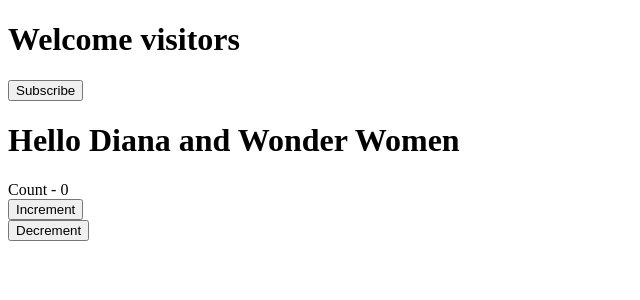
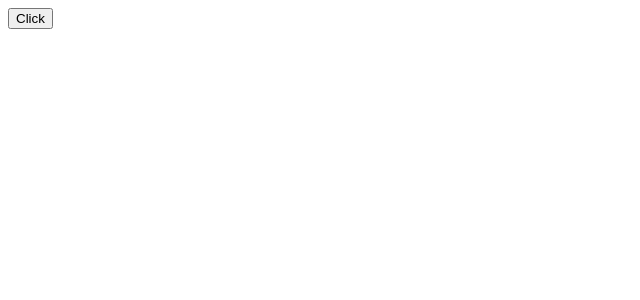
Before and after one commit to Syed-Sadman/Codev-React, a React (Create React App) app: page / in a window 1280 px wide. Shown: the top 300 px of the page, without its empty margins (0-640 px from the left). Built offline with nearby package versions, Linux system fonts and the light colour scheme.

Commit message:
click btn

```diff
--- a/src/App.js
+++ b/src/App.js
@@ -1,15 +1,16 @@
 
-import Msg from './comp/Message'
-import Count from './comp/Count'
-import Greet from './comp/Gree'
+// import Msg from './comp/Message'
+// import Count from './comp/Count'
+// import Greet from './comp/Gree'
+import FuncClick from './comp/FuncClick'
 function App(){
   return(
     <div>
-
+{/*
       <Msg/>
       <Greet name='Diana' heroName='Wonder Women'></Greet>
-      <Count/>
-
+      <Count/> */}
+     <FuncClick/>
     </div>
   );
 }
--- /dev/null
+++ b/src/comp/FuncClick.js
@@ -0,0 +1,11 @@
+import React from 'react'
+
+function FuncClick() {
+    return (
+        <div>
+            <button>Click</button>
+        </div>
+    )
+}
+
+export default FuncClick;
```
